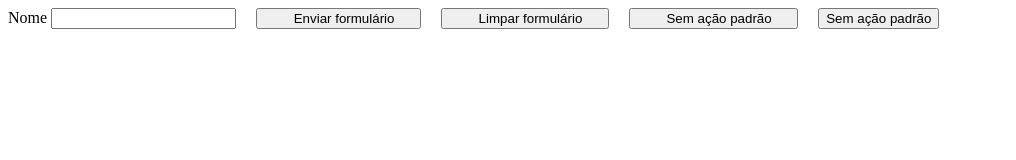
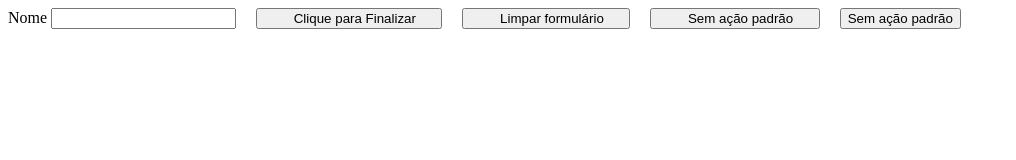
Before and after one commit to mvmede/bot-es-aula, a plain HTML site: page index.html in a window 1280 px wide. Shown: the whole page, without its empty margins (0-1016 px from the left). Drawn offline with Linux system fonts and the light colour scheme.

Commit message:
versão nova

```diff
--- a/index.html
+++ b/index.html
@@ -3,7 +3,7 @@
     <head>
         <meta charset="UTF-8">
         <meta name="viewport" content="width=device-width, initial-scale=1.0">
-        <title>Tabela</title>
+        <title>botões</title>
     </head>
     <body>
         <form action="teste.html">
@@ -11,7 +11,7 @@
             <input name="nome" />
 
             <button type="submit">
-                Enviar formulário
+                Clique para Finalizar
             </button>
 
             <button type="reset">
```
Also changed, not shown: teste.html (+1 -1 lines).
